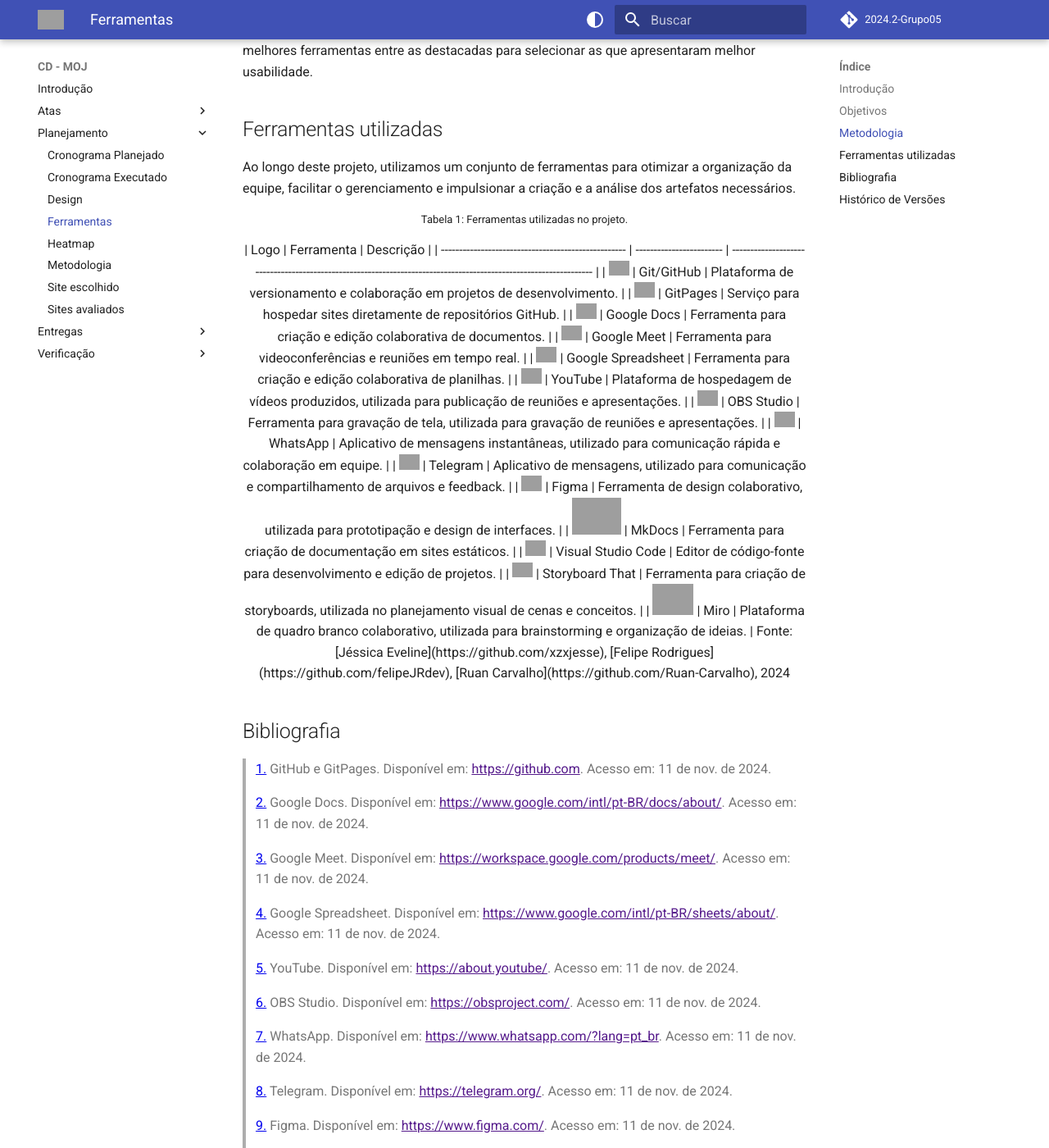
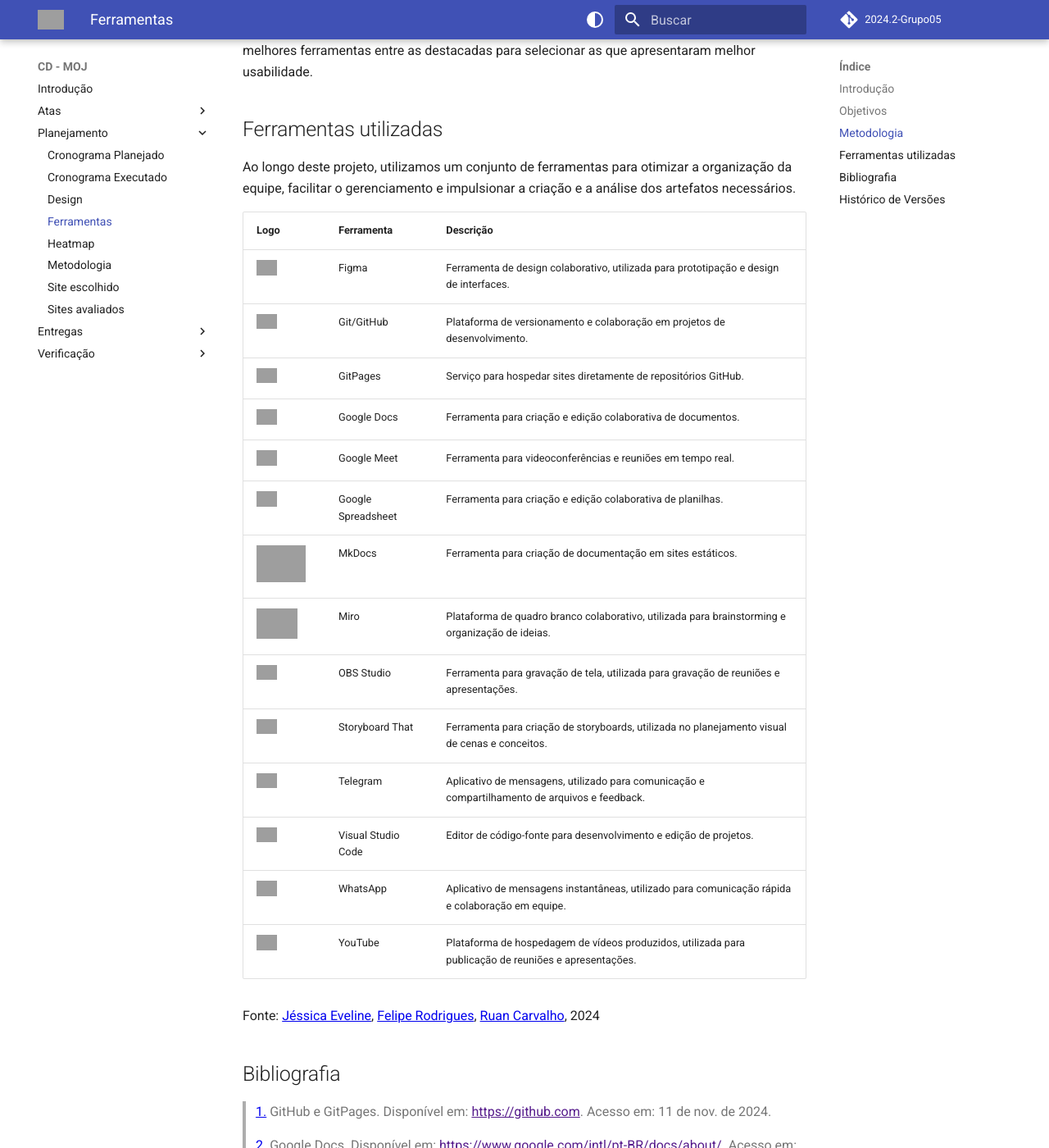
Before and after one commit to Interacao-Humano-Computador/2024.2-Grupo05, an MkDocs documentation site: the page built from docs/planejamento/ferramentas.md, in a window 1280 px wide and 1400 px high, scrolled down 594 px. Shown: the whole window at 82% size. Built offline with MkDocs 1.6.1 and Material for MkDocs 9.7.7, drawn with Linux system fonts in a browser that asks for light colours; comment, search, counter and statistics services are not loaded; the version menu is left out; some of the changed text lies outside the part shown; grey boxes are pictures that could not be loaded.

Commit message:
Ordenação da tabela de ferramentas

```diff
--- a/docs/planejamento/ferramentas.md
+++ b/docs/planejamento/ferramentas.md
@@ -12,25 +12,22 @@
 ## Ferramentas utilizadas
 Ao longo deste projeto, utilizamos um conjunto de ferramentas para otimizar a organização da equipe, facilitar o gerenciamento e impulsionar a criação e a análise dos artefatos necessários.
 
-<center>
-<font size="2"><p style="text-align: center">Tabela 1: Ferramentas utilizadas no projeto.</p></font>
-
 | Logo                                                | Ferramenta               | Descrição                                                                                                         |
 | --------------------------------------------------- | ------------------------ | ----------------------------------------------------------------------------------------------------------------- |
+| <img src="https://upload.wikimedia.org/wikipedia/commons/3/33/Figma-logo.svg" width="25"> | Figma                    | Ferramenta de design colaborativo, utilizada para prototipação e design de interfaces.                           |
 | <img src="https://github.githubassets.com/images/modules/logos_page/GitHub-Mark.png" width="25"> | Git/GitHub               | Plataforma de versionamento e colaboração em projetos de desenvolvimento.                                        |
 | <img src="https://github.githubassets.com/images/modules/logos_page/GitHub-Mark.png" width="25"> | GitPages                 | Serviço para hospedar sites diretamente de repositórios GitHub.                                                  |
-| <img src="https://img.icons8.com/color/48/000000/google-docs.png"  width="25"> | Google Docs              | Ferramenta para criação e edição colaborativa de documentos.                                                     |
+| <img src="https://img.icons8.com/color/48/000000/google-docs.png" width="25"> | Google Docs              | Ferramenta para criação e edição colaborativa de documentos.                                                     |
 | <img src="https://img.icons8.com/color/48/000000/google-meet.png" width="25"> | Google Meet              | Ferramenta para videoconferências e reuniões em tempo real.                                                      |
 | <img src="https://img.icons8.com/color/48/000000/google-sheets.png" width="25"> | Google Spreadsheet       | Ferramenta para criação e edição colaborativa de planilhas.                                                      |
+| <img src="https://community-assets.home-assistant.io/original/4X/9/9/0/9903bcfabeb5dd0cd40a67cedbbdb8a403248cac.png" width="60"> | MkDocs                   | Ferramenta para criação de documentação em sites estáticos.                                                      |
+| <img src="https://e7.pngegg.com/pngimages/441/29/png-clipart-miro-logo-landscape-tech-companies.png" width="50"> | Miro                     | Plataforma de quadro branco colaborativo, utilizada para brainstorming e organização de ideias.                  |
+| <img src="https://img.icons8.com/?size=100&id=onmbsAg4b85f&format=png&color=000000" width="25"> | OBS Studio               | Ferramenta para gravação de tela, utilizada para gravação de reuniões e apresentações.                           |
+| <img src="https://encrypted-tbn0.gstatic.com/images?q=tbn:ANd9GcTkg3o3wx2nTAXZ54B5pRslvNXrPkYg8DXSVg&s" width="25"> | Storyboard That          | Ferramenta para criação de storyboards, utilizada no planejamento visual de cenas e conceitos.                   |
+| <img src="https://upload.wikimedia.org/wikipedia/commons/8/82/Telegram_logo.svg" width="25"> | Telegram                 | Aplicativo de mensagens, utilizado para comunicação e compartilhamento de arquivos e feedback.                   |
+| <img src="https://code.visualstudio.com/assets/images/code-stable.png" width="25"> | Visual Studio Code       | Editor de código-fonte para desenvolvimento e edição de projetos.
+| <img src="https://upload.wikimedia.org/wikipedia/commons/6/6b/WhatsApp.svg" width="25"> | WhatsApp                 | Aplicativo de mensagens instantâneas, utilizado para comunicação rápida e colaboração em equipe.                 |
 | <img src="https://upload.wikimedia.org/wikipedia/commons/4/42/YouTube_icon_%282013-2017%29.png" width="25"> | YouTube                  | Plataforma de hospedagem de vídeos produzidos, utilizada para publicação de reuniões e apresentações.            |
-| <img src="https://img.icons8.com/?size=100&id=onmbsAg4b85f&format=png&color=000000" width="25"> | OBS Studio               | Ferramenta para gravação de tela, utilizada para gravação de reuniões e apresentações.                           |
-| <img src="https://upload.wikimedia.org/wikipedia/commons/6/6b/WhatsApp.svg" width="25"> | WhatsApp                 | Aplicativo de mensagens instantâneas, utilizado para comunicação rápida e colaboração em equipe.                 |
-| <img src="https://upload.wikimedia.org/wikipedia/commons/8/82/Telegram_logo.svg" width="25"> | Telegram                 | Aplicativo de mensagens, utilizado para comunicação e compartilhamento de arquivos e feedback.                   |
-| <img src="https://upload.wikimedia.org/wikipedia/commons/3/33/Figma-logo.svg" width="25"> | Figma                    | Ferramenta de design colaborativo, utilizada para prototipação e design de interfaces.                           |
-| <img src="https://community-assets.home-assistant.io/original/4X/9/9/0/9903bcfabeb5dd0cd40a67cedbbdb8a403248cac.png" width="60" > | MkDocs                   | Ferramenta para criação de documentação em sites estáticos.                                                      |
-| <img src="https://code.visualstudio.com/assets/images/code-stable.png" width="25"> | Visual Studio Code       | Editor de código-fonte para desenvolvimento e edição de projetos.                                                |
-| <img src="https://encrypted-tbn0.gstatic.com/images?q=tbn:ANd9GcTkg3o3wx2nTAXZ54B5pRslvNXrPkYg8DXSVg&s" width="25"> | Storyboard That          | Ferramenta para criação de storyboards, utilizada no planejamento visual de cenas e conceitos.                   |
-| <img src="https://e7.pngegg.com/pngimages/441/29/png-clipart-miro-logo-landscape-tech-companies.png" width="50"> | Miro                     | Plataforma de quadro branco colaborativo, utilizada para brainstorming e organização de ideias.                  |
 
 
 Fonte: [Jéssica Eveline](https://github.com/xzxjesse), [Felipe Rodrigues](https://github.com/felipeJRdev), [Ruan Carvalho](https://github.com/Ruan-Carvalho), 2024
```
Also changed, not shown: other parts of docs/planejamento/ferramentas.md (+1 -0 lines).
